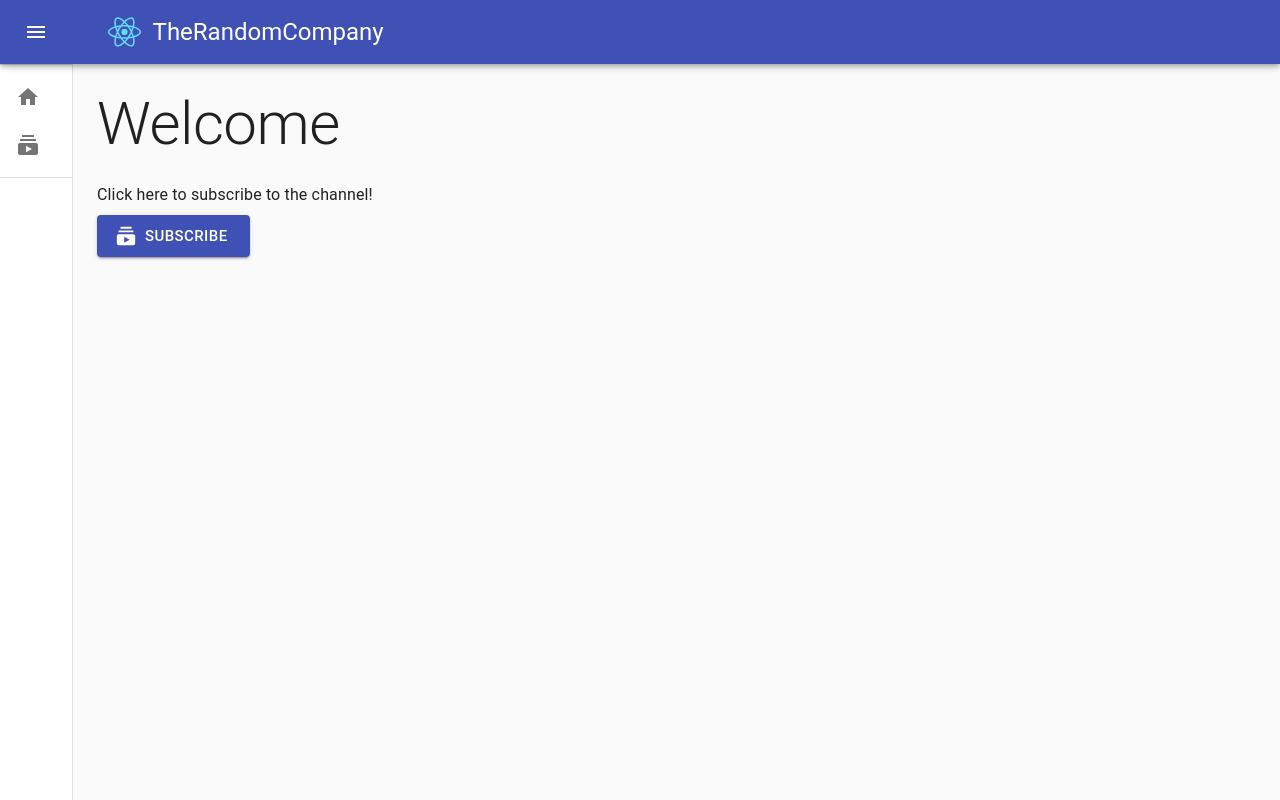
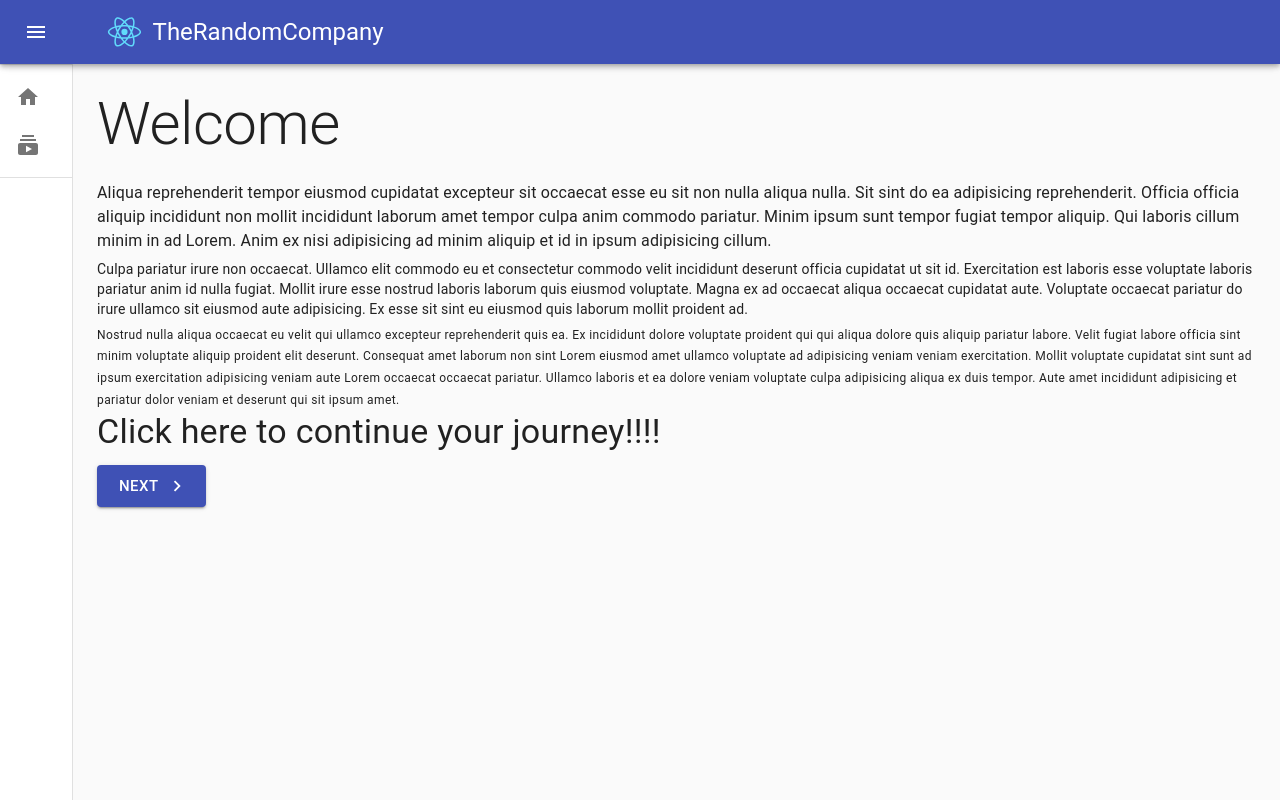
Before and after one commit to DewofyourYouth/iframe-in-modal, a React (Create React App) app: page / in a window 1280 px wide. Built offline with nearby package versions, Linux system fonts and the light colour scheme.

Commit message:
basic modal

```diff
--- a/package.json
+++ b/package.json
@@ -12,6 +12,7 @@
     "@types/node": "^14.14.14",
     "@types/react": "^17.0.0",
     "@types/react-dom": "^17.0.0",
+    "iframe-resizer-react": "^1.0.4",
     "react": "^17.0.1",
     "react-dom": "^17.0.1",
     "react-router-dom": "^5.2.0",
--- a/public/index.html
+++ b/public/index.html
@@ -24,7 +24,7 @@
       work correctly both with client-side routing and a non-root public URL.
       Learn how to configure a non-root public URL by running `npm run build`.
     -->
-    <title>React App</title>
+    <title>iFrame Modal</title>
   </head>
   <body>
     <noscript>You need to enable JavaScript to run this app.</noscript>
--- a/src/pages/Subscribe.tsx
+++ b/src/pages/Subscribe.tsx
@@ -1,10 +1,30 @@
-import React from "react";
-import { Typography } from "@material-ui/core";
+import React, { useState } from "react";
+import { Typography, Button, Dialog } from "@material-ui/core";
+import SubscriptionsIcon from "@material-ui/icons/Subscriptions";
+export default function Subscribe() {
+  const [open, setOpen] = useState(false);
 
-export default function Subscribe() {
+  const handleClose = () => {
+    setOpen(false);
+  };
+
   return (
     <div>
-      <Typography variant="h4">Subscribe to our channel</Typography>
+      <Typography variant="h4" gutterBottom>
+        Subscribe to our channel
+      </Typography>
+      <Button
+        size="large"
+        color="primary"
+        variant="contained"
+        startIcon={<SubscriptionsIcon />}
+        onClick={() => setOpen(true)}
+      >
+        Subscribe{" "}
+      </Button>
+      <Dialog open={open} onClose={handleClose} fullWidth={true} maxWidth="md">
+        <h1>Dialog is open</h1>
+      </Dialog>
     </div>
   );
 }
--- a/src/pages/Welcome.tsx
+++ b/src/pages/Welcome.tsx
@@ -1,6 +1,6 @@
 import React from "react";
 import { Typography, Button } from "@material-ui/core";
-import SubscriptionsIcon from "@material-ui/icons/Subscriptions";
+import NavigateNextIcon from '@material-ui/icons/NavigateNext';
 import { useHistory } from "react-router-dom";
 
 export default function Welcome() {
@@ -8,15 +8,18 @@ export default function Welcome() {
   return (
     <div>
       <Typography variant="h2" gutterBottom>Welcome</Typography>
-      <Typography variant="subtitle1" gutterBottom>Click here to subscribe to the channel!</Typography>
+      <Typography variant="body1" gutterBottom>Aliqua reprehenderit tempor eiusmod cupidatat excepteur sit occaecat esse eu sit non nulla aliqua nulla. Sit sint do ea adipisicing reprehenderit. Officia officia aliquip incididunt non mollit incididunt laborum amet tempor culpa anim commodo pariatur. Minim ipsum sunt tempor fugiat tempor aliquip. Qui laboris cillum minim in ad Lorem. Anim ex nisi adipisicing ad minim aliquip et id in ipsum adipisicing cillum.</Typography>
+      <Typography variant="body2" gutterBottom>Culpa pariatur irure non occaecat. Ullamco elit commodo eu et consectetur commodo velit incididunt deserunt officia cupidatat ut sit id. Exercitation est laboris esse voluptate laboris pariatur anim id nulla fugiat. Mollit irure esse nostrud laboris laborum quis eiusmod voluptate. Magna ex ad occaecat aliqua occaecat cupidatat aute. Voluptate occaecat pariatur do irure ullamco sit eiusmod aute adipisicing. Ex esse sit sint eu eiusmod quis laborum mollit proident ad.</Typography>
+      <Typography variant="caption" gutterBottom>Nostrud nulla aliqua occaecat eu velit qui ullamco excepteur reprehenderit quis ea. Ex incididunt dolore voluptate proident qui qui aliqua dolore quis aliquip pariatur labore. Velit fugiat labore officia sint minim voluptate aliquip proident elit deserunt. Consequat amet laborum non sint Lorem eiusmod amet ullamco voluptate ad adipisicing veniam veniam exercitation. Mollit voluptate cupidatat sint sunt ad ipsum exercitation adipisicing veniam aute Lorem occaecat occaecat pariatur. Ullamco laboris et ea dolore veniam voluptate culpa adipisicing aliqua ex duis tempor. Aute amet incididunt adipisicing et pariatur dolor veniam et deserunt qui sit ipsum amet.</Typography>
+      <Typography variant="h4" gutterBottom>Click here to continue your journey!!!!</Typography>
       <Button
         size="large"
         color="primary"
         variant="contained"
-        startIcon={<SubscriptionsIcon />}
+        endIcon={<NavigateNextIcon />}
         onClick={() => history.push('/subscribe')}
       >
-        Subscribe
+        Next
       </Button>
     </div>
   );
```
